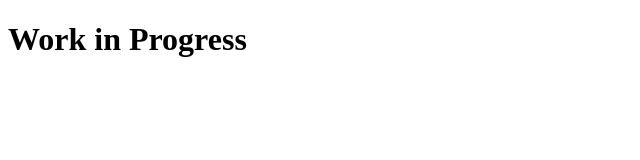
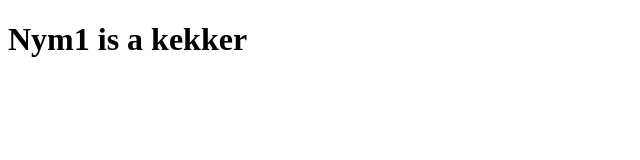
Before and after one commit to VorperTeam/Vorper, a plain HTML site: page index.html in a window 1280 px wide. Shown: the whole page, without its empty margins (0-640 px from the left). Drawn offline with Linux system fonts and the light colour scheme.

Commit message:
Update index.html

```diff
--- a/index.html
+++ b/index.html
@@ -33,6 +33,6 @@
         <meta name="msapplication-TileImage" content="img/vorperapple.png" />
     </head>
     <body>
-        <h1>Work in Progress</h1>
+        <h1>Nym1 is a kekker</h1>
     </body>
 </html>
```
